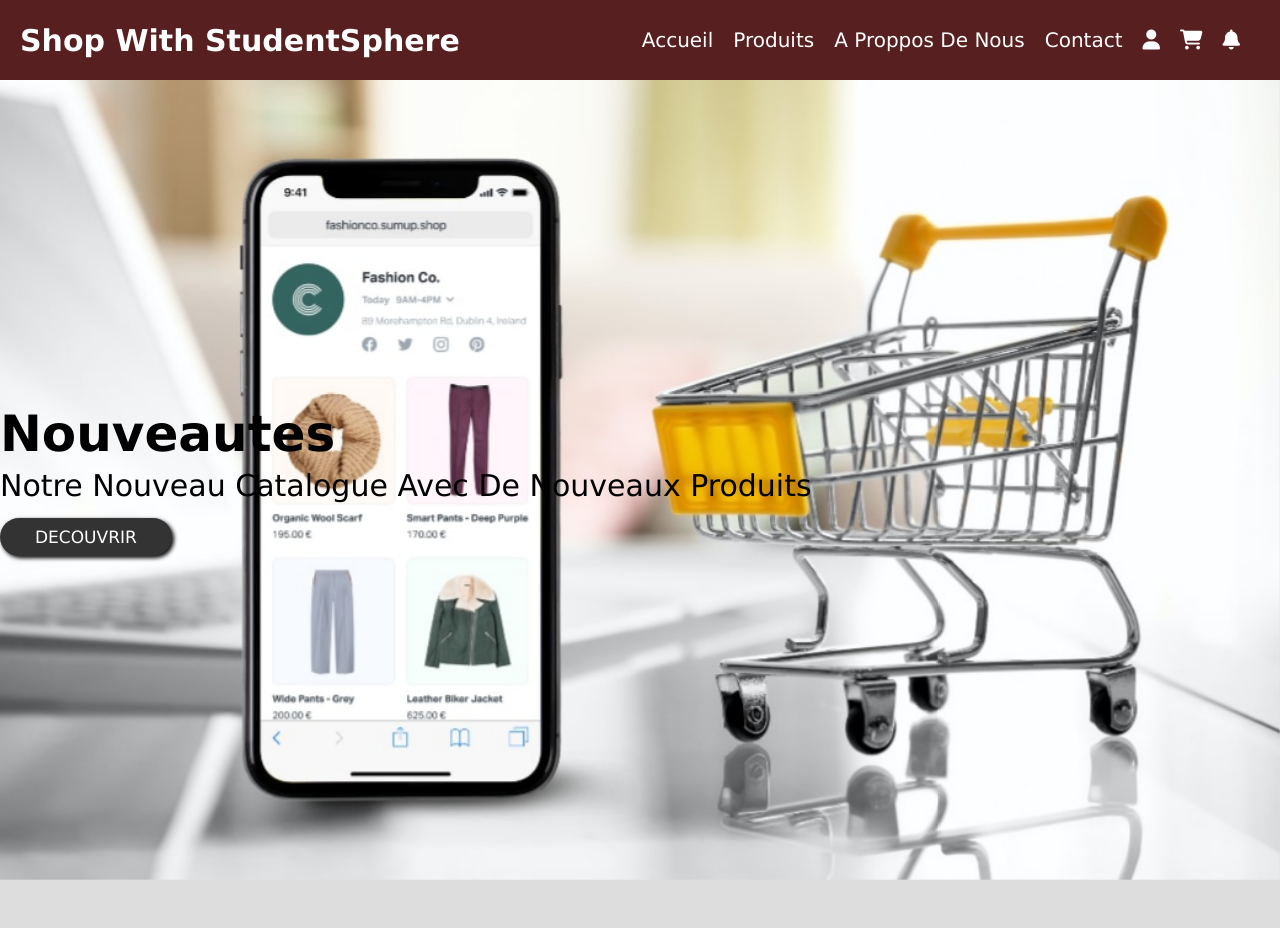
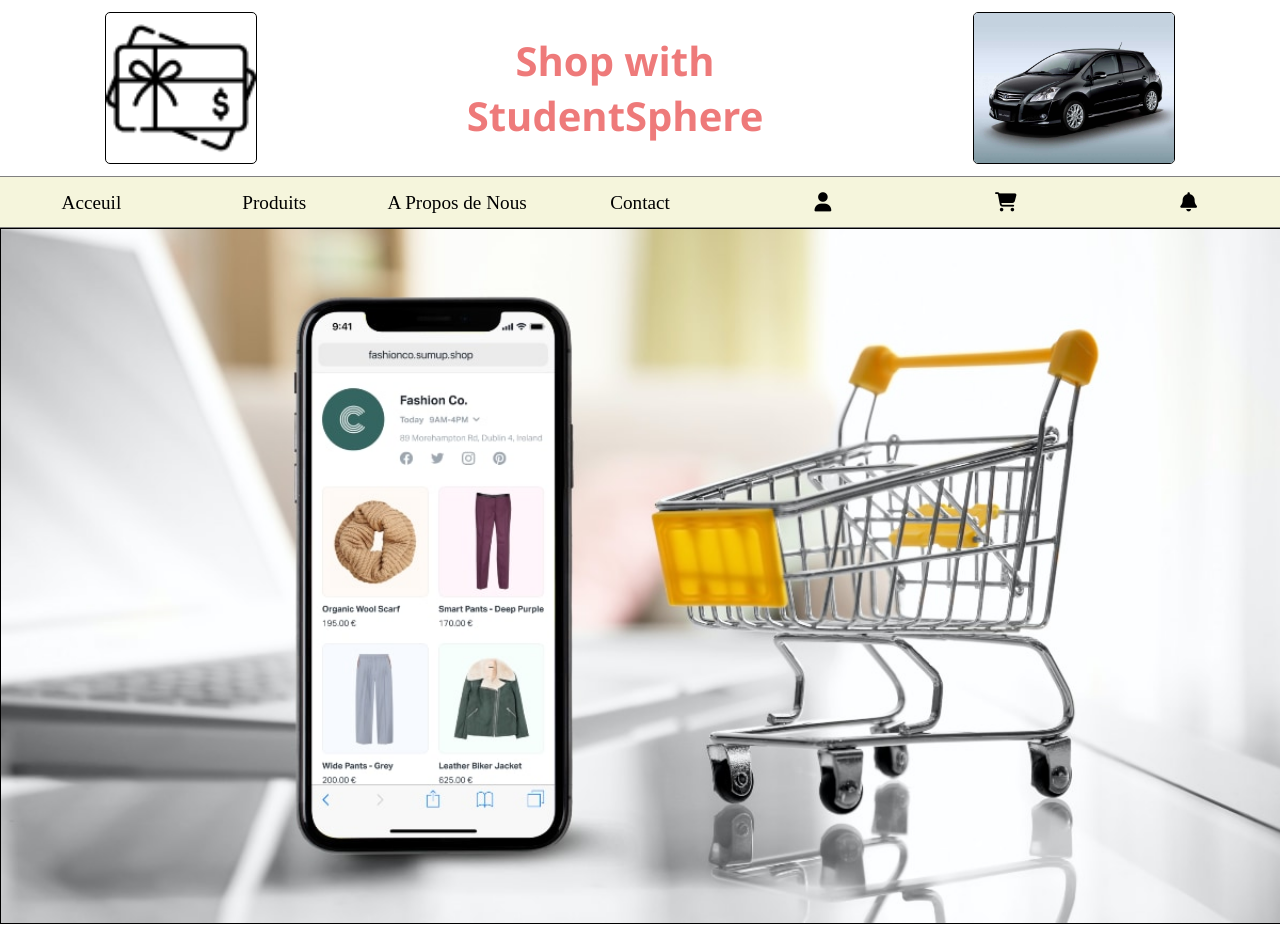
Before and after one commit to Francksean/StudentSphere, a plain HTML site: page Client/e-shop/Acceuil.html in a window 1280 px wide. Before the commit the page ends 880 px from the top, so only its background shows below. Drawn offline with nearby package versions, Linux system fonts and the light colour scheme.

Commit message:
mise a jour page d'acceuil

```diff
--- a/Client/e-shop/Acceuil.html
+++ b/Client/e-shop/Acceuil.html
@@ -9,53 +9,27 @@
     <title>BDE Shop</title>
 </head>
 <body>
- <header class="main-head">
-  <nav class="navbar navbar-expand-lg navbar-light bg-light">
-      <h1 id="logo">Shop with StudentSphere</h1>
-
-         <div class="collapse navbar-collapse" id="navbarNav">
-              <ul class="navbar-nav ml-auto">
-                  <li class="nav-item">
-                     <a class="nav-link" href="#">Accueil</a>
-                  </li>
-                  <li class="nav-item">
-                      <a class="nav-link" href="produits.html">Produits</a>
-                  </li>
-                  <li class="nav-item">
-                      <a class="nav-link" href="infos.html">A Proppos de Nous</a>
-                  </li>
-                  <li class="nav-item">
-                      <a class="nav-link" href="contact.html">Contact</a>
-                  </li>
-
-
-              </ul>
-         </div>
-         <div class="icons">
-            <a href="#" class="fas fa-user"></a>
-            <a href="#" class="fas fa-shopping-cart"></a>
-            <a href="#" class="fas fa-bell"></a>
-         </div>
-          <!-- <form class="d-flex"  action="Recherche.php" method="post">
-              <input class="form-control me-2" name="search" type="search" placeholder="rechercher" list="search_bar" id="search_bar" aria-label="Search">
-              <datalist id='search_bar'>
-
-              </datalist>
-              <button class="btn btn-outline-success" type="submit">Rechercher</button>
-          </form>-->
-   </nav>
- </header>
-
- <div class="content">
-   <img src="Images/shop.png" alt="">
-
-   <h3>Nouveautes </h3>
-
-   <p>
-      <span>Notre nouveau catalogue avec de nouveaux produits </span>
-   </p>
-   <a href="produits.html" class="btn">DECOUVRIR</a>
-</div>
-
+   <section class="flex-around">
+      <img src="Images/offre.png" alt=" logo">
+      <h1 class="logo-titre">
+        Shop with <br />
+        StudentSphere
+      </h1>
+      <img src="Images/Blade1.jpg" alt=" image">
+   </section>
+    <nav>
+      <div class="flex-around">
+        <a href="Acceuil.html">Acceuil</a>
+        <a href="produits.html">Produits</a>
+        <a href="infos.html">A Propos de Nous</a>
+        <a href="contact.html">Contact</a>
+        <a href="connextion.html" class="fas fa-user"></a>
+        <a href="panier.html" class="fas fa-shopping-cart"></a>
+        <a href="notification.html" class="fas fa-bell"></a>
+     </div>
+    </nav>
+    <div class="content">
+      <img src="Images/shop.png" alt="hummm" />
+    </div>
 </body>
 </html>
--- a/Client/e-shop/style.css
+++ b/Client/e-shop/style.css
@@ -1,27 +1,147 @@
+html,
 body {
-    font-family: 'Roboto', sans-serif;
-    background-color: #dddddd;
+  margin: 0;
+  padding: 0;
 }
 
-* {
-    margin: 0;
-    padding: 0;
-    box-sizing: border-box;
-    font-family: Verdana, Geneva, Tahoma;
-    outline: none;
-    border: none;
-    text-decoration: none;
-    text-transform: capitalize;
-    transition: .2s linear;
+:root{
+    --vert:#868c4d;
+    --mel:rgb(231, 65, 43)
+}
+.display-none {
+  display: none;
 }
 
-html {
-    font-size: 62.5%;
-    scroll-behavior: smooth;
-    scroll-padding-top: 6rem;
-    overflow-x: hidden;
+.flex-column-centre {
+  display: flex;
+  flex-direction: column;
+  justify-content: center;
+  align-items: center;
+}
+.flex-column-between {
+  display: flex;
+  flex-direction: column;
+  justify-content: space-between;
+  align-items: center;
+}
+.flex-column-around {
+  display: flex;
+  flex-direction: column;
+  justify-content: space-around;
+  align-items: center;
+}
+.flex-column-start {
+  display: flex;
+  flex-direction: column;
+  justify-content: flex-start;
+  align-items: flex-start;
 }
 
+.flex-centre {
+  display: flex;
+  justify-content: center;
+  align-items: center;
+}
+.flex-around {
+  display: flex;
+  flex-wrap: wrap;
+  justify-content: space-around;
+  align-items: center;
+}
+.flex-start {
+  display: flex;
+  justify-content: flex-start;
+  align-items: center;
+}
+
+.icons{
+    display: flex;
+    align-items: center;
+    margin-left: auto;
+}
+
+.icons.flex-around{
+    margin-right: 10px;
+}
+
+.logo-titre {
+  text-align: center;
+  font-family: 'Segoe UI', Tahoma, Geneva, Verdana, sans-serif;
+  font-size: 2.5em;
+  color: rgb(238, 122, 122);
+}
+
+nav {
+  border-bottom: 1px solid grey;
+  border-top: 1px solid grey;
+  background-color: beige;
+}
+nav > div {
+  height: 50px;
+}
+nav > div > a {
+  display: flex;
+  justify-content: center;
+  align-items: center;
+  text-decoration: none;
+  font-size: larger;
+  color: black;
+  flex: 1;
+  width: 20%;
+  height: 50px;
+  margin: 0.5px
+}
+
+nav > div > a:hover{
+    color: brown;
+}
+
+
+
+h2 {
+  margin: 0;
+}
+
+.fas{
+    display: flex;
+    justify-content: center;
+    align-items: center;
+}
+
+section > img:first-child {
+    width: 150px;
+    height: auto;
+    border-radius: 5px;
+    animation: none;
+}
+
+section > img:last-child {
+    width: 200px;
+    height: auto;
+    border-radius: 5px;
+    animation: none;
+}
+
+img {
+    width: 100%;
+    height: auto;
+    border: 1px solid black;
+    animation: moveImage 5s linear infinite;
+}
+
+@keyframes moveImage {
+    0% {
+       transform: translateX(0);
+    }
+    50% {
+       transform: translateY(10px);
+    }
+    100% {
+       transform: translateX(0)
+    }
+}
+
+/*
 h1 {
     font-size: 3rem;
 }
@@ -32,66 +152,6 @@ h2 {
 
 h3{
 
-}
-li {
-    font-size: 2rem;
-}
-
-a {
-    color: #fff;
-    text-decoration: none;
-}
-
-/* header */
-
-.main-head {
-    background-color: rgb(87, 31, 31);
-    color: #fff;
-}
-
-nav {
-    min-height: 10vh;
-    display: flex;
-    align-items: center;
-    width: 100%;
-    margin: auto;
-    padding: 2rem;
-}
-
-nav ul {
-    display: flex;
-    flex: 5 1 40rem;
-    justify-content: space-around;
-    align-items: center;
-    list-style: none;
-}
-
-.nav-link {
-    margin-right: 20px;
-}
-
-.nav-link:hover {
-    color: brown;
-}
-
-#logo {
-    flex: 1 1 40rem;
-}
-
-.icons {
-    display: flex;
-    justify-content: flex-start;
-}
-
-.icons:first-child.nav-link {
-    margin-right: 10px;
-}
-
-.fas {
-    color: #fff;
-    margin-right: 20px;
-    font-size: 20px;
-}
 
 .fas:hover {
     color: brown;
```
Also changed, not shown: Client/e-shop/produits.html (+2 -5 lines).
